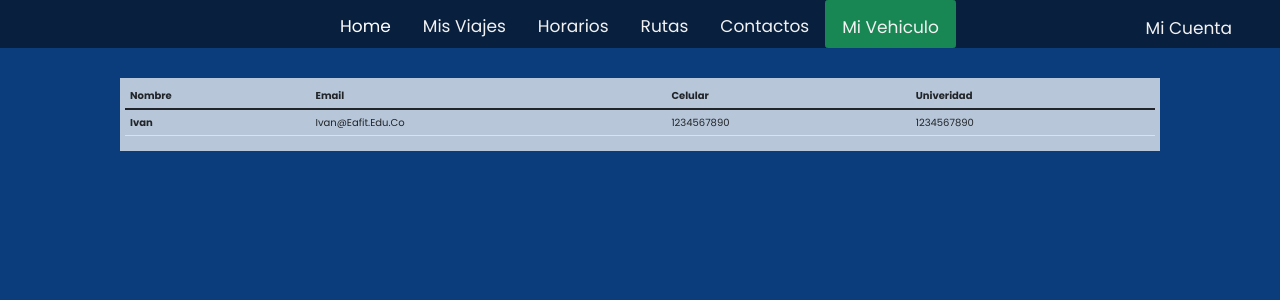
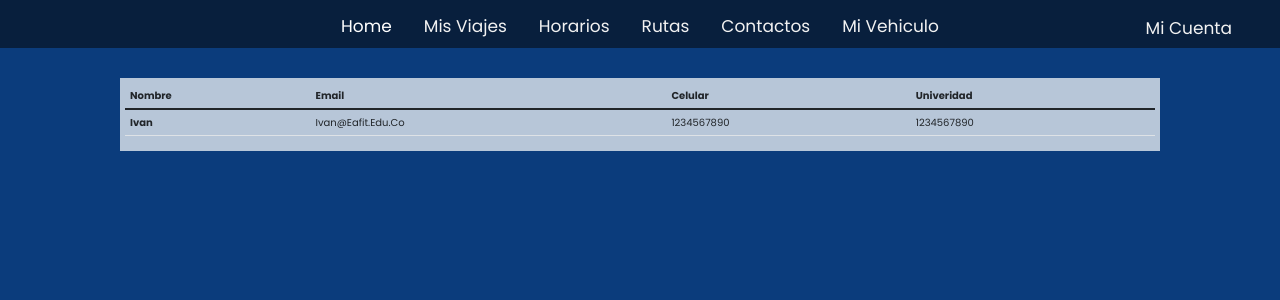
Before and after one commit to mmc31-08/-UnipoolingProyect, a Django app: page /contacto/1/ in a window 1280 px wide. Shown: the top 300 px of the page. Run offline with Django 3.2, Linux system fonts and the light colour scheme; a user stored in the database is signed in; data comes from the database, SQL or seed files in the repository; both versions use the stored data as it was after the commit.

Commit message:
ahora si acabamos

```diff
--- a/Unipooling website/app/templates/layout.html
+++ b/Unipooling website/app/templates/layout.html
@@ -31,7 +31,7 @@
             <a href="{%  url 'horario'%}">Horarios</a>
             <a href="{% url 'rutas'%}">Rutas</a>
             <a href="#Contacto">Contactos</a>
-            <a href = "{% url "Datos Vehiculo" pk=user.id %}" class="btn btn-success">Mi Vehiculo</a>
+            <a href = "{% url "Datos Vehiculo" pk=user.id %}" >Mi Vehiculo</a>
             </a>
             <div class="usuario">
                 <a href="{% url 'cuenta'%}"> Mi cuenta</a>
```
Also changed, not shown: Unipooling website/db.sqlite3.
